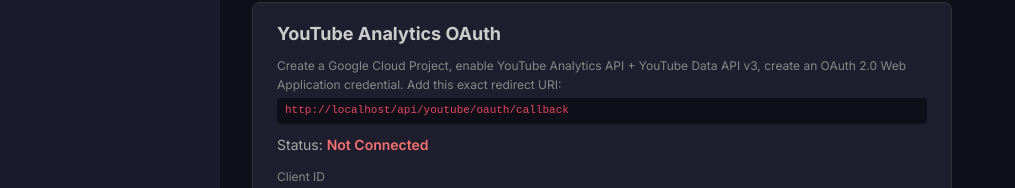
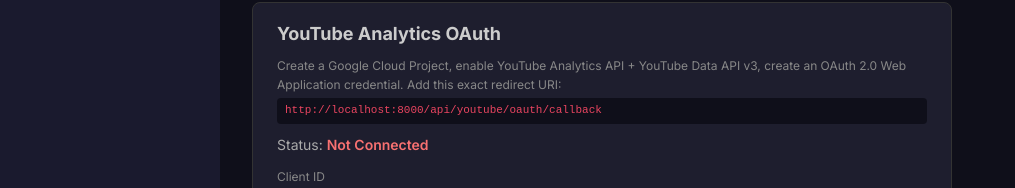
Before and after one commit to nrayyagari/ai-youtube-growth-studio, a React (Vite) app in the folder frontend/: page /settings in a window 1280 px wide. Shown: the part 535-723 px from the top of the page, without its empty margins (0-1015 px from the left). Built offline with nearby package versions, Linux system fonts and the light colour scheme; no server answers.

Commit message:
Hardcode redirect URI to localhost:8000 to prevent mismatch errors

```diff
--- a/frontend/src/pages/Settings.tsx
+++ b/frontend/src/pages/Settings.tsx
@@ -23,7 +23,7 @@
     setLoading(true);
     setMsg("");
     try {
-      const redirectUri = window.location.origin + "/api/youtube/oauth/callback";
+      const redirectUri = "http://localhost:8000/api/youtube/oauth/callback";
       const res = await fetch("/api/youtube/oauth/url", {
         method: "POST",
         headers: { "Content-Type": "application/json" },
@@ -65,10 +65,8 @@
         <p style={styles.help}>
           Create a Google Cloud Project, enable YouTube Analytics API + YouTube Data API v3,
           create an OAuth 2.0 Web Application credential. Add this exact redirect URI:
-          <code style={styles.code} id="redirectUri">
-            {typeof window !== "undefined"
-              ? window.location.origin + "/api/youtube/oauth/callback"
-              : "http://localhost:8000/api/youtube/oauth/callback"}
+          <code style={styles.code}>
+            http://localhost:8000/api/youtube/oauth/callback
           </code>
         </p>
         <div style={styles.status}>
```
